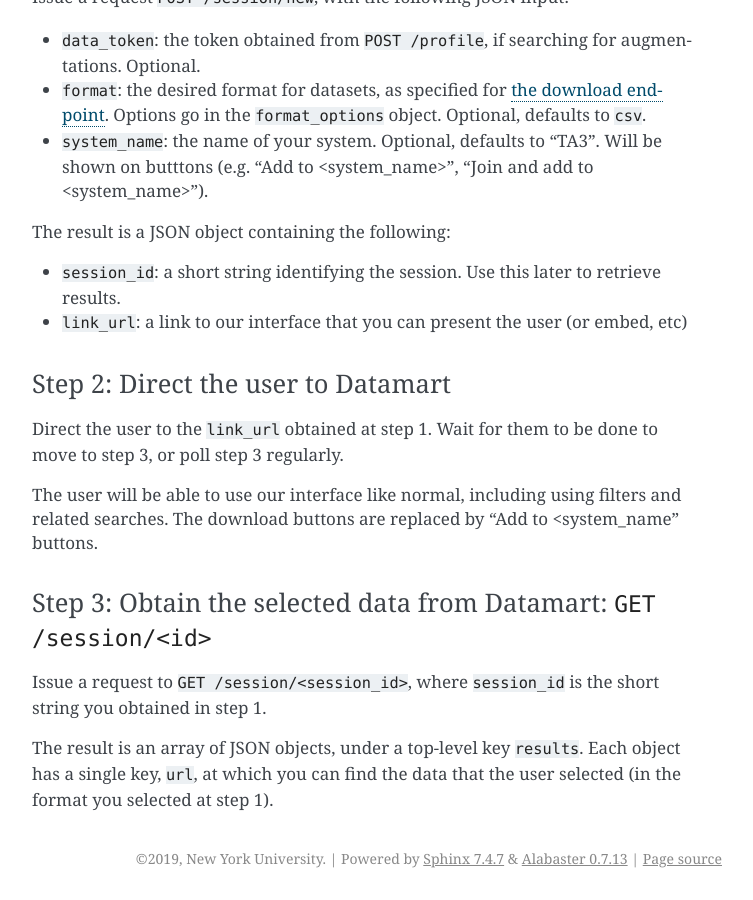
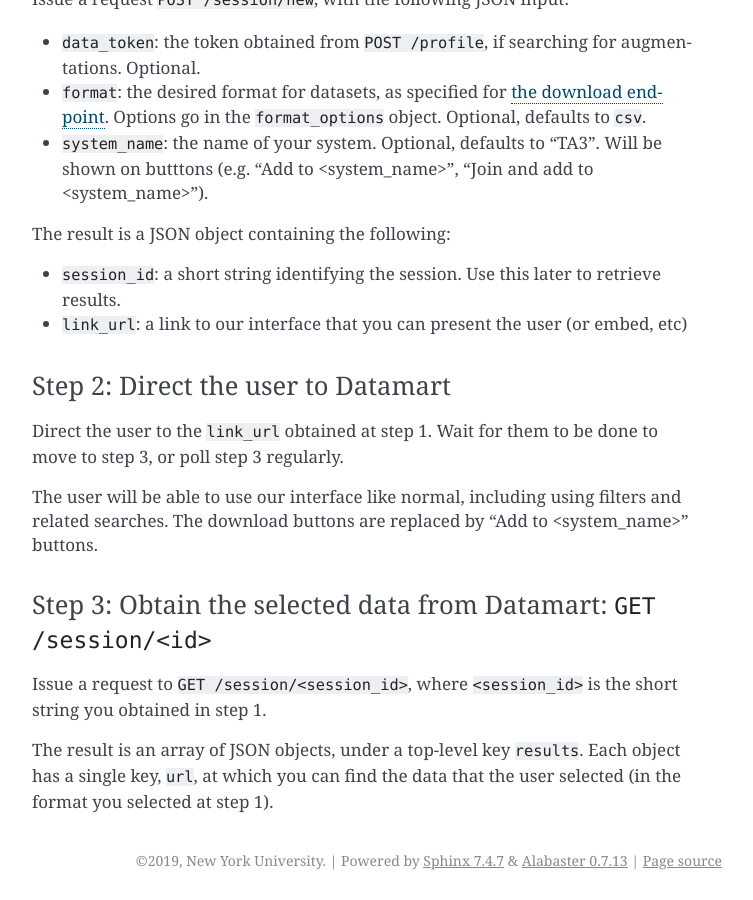
Before and after one commit to VIDA-NYU/auctus, a Sphinx documentation site: the page built from docs/restapi.rst, in a window 1280 px wide and 900 px high, scrolled down 3217 px. Shown: the whole window, without its empty margins (388-1141 px from the left). Built offline with Sphinx 7.4.7, drawn with Linux system fonts in a browser that asks for light colours; the version number is read from the project's files by our own code; some of the changed lines change nothing that is shown; some of the changed text lies outside the part shown.

Commit message:
DOC: Fix typos

```diff
--- a/docs/restapi.rst
+++ b/docs/restapi.rst
@@ -58,7 +58,7 @@
 ``GET /download/<id>``
 ----------------------
 
-Downloads a dataset from DataMart, where id is the dataset identifier. It also accepts one query parameter, ``format``, as specified above.
+Downloads a dataset from DataMart, where ``<id>`` is the dataset identifier. It also accepts one query parameter, ``format``, as specified above.
 
 ..  _rest-augment:
 
@@ -139,11 +139,11 @@
 
 Direct the user to the ``link_url`` obtained at step 1. Wait for them to be done to move to step 3, or poll step 3 regularly.
 
-The user will be able to use our interface like normal, including using filters and related searches. The download buttons are replaced by "Add to <system_name" buttons.
+The user will be able to use our interface like normal, including using filters and related searches. The download buttons are replaced by "Add to <system_name>" buttons.
 
 Step 3: Obtain the selected data from Datamart: ``GET /session/<id>``
 *********************************************************************
 
-Issue a request to ``GET /session/<session_id>``, where ``session_id`` is the short string you obtained in step 1.
+Issue a request to ``GET /session/<session_id>``, where ``<session_id>`` is the short string you obtained in step 1.
 
 The result is an array of JSON objects, under a top-level key ``results``. Each object has a single key, ``url``, at which you can find the data that the user selected (in the format you selected at step 1).
```
